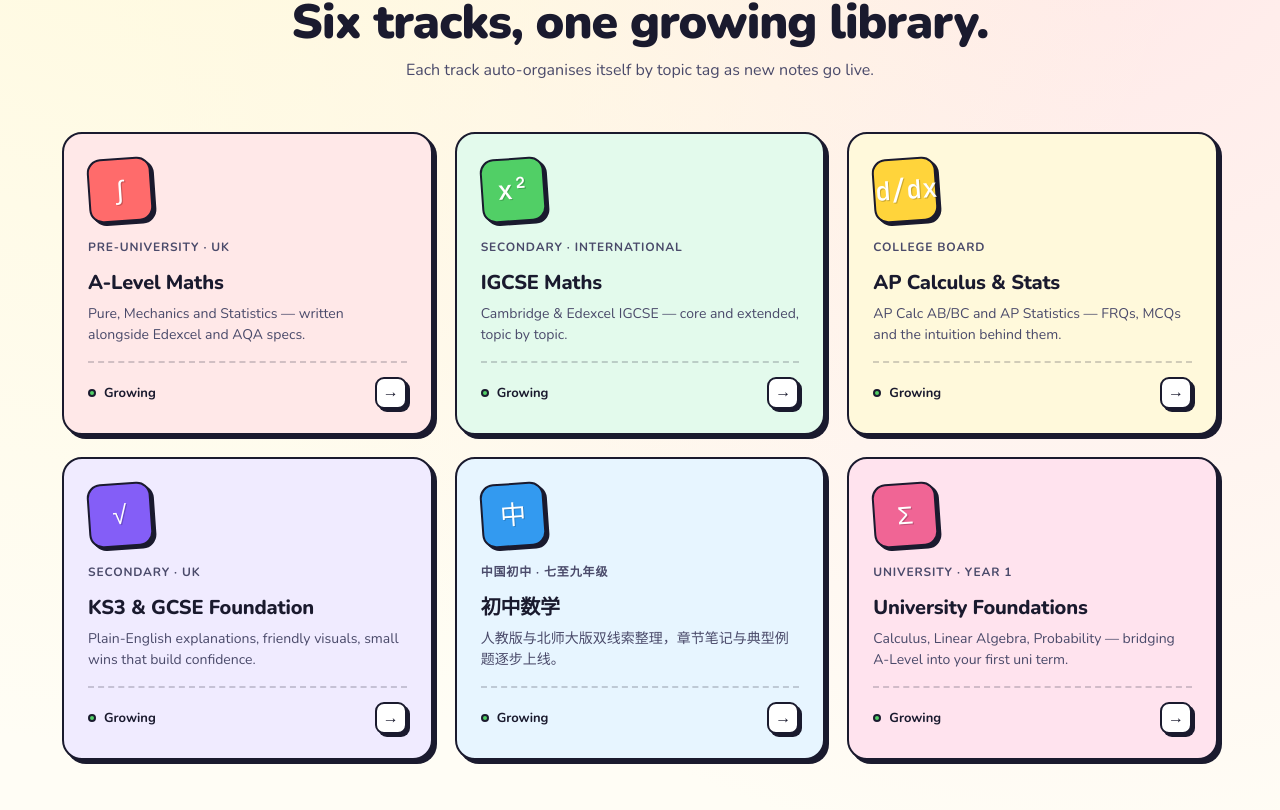
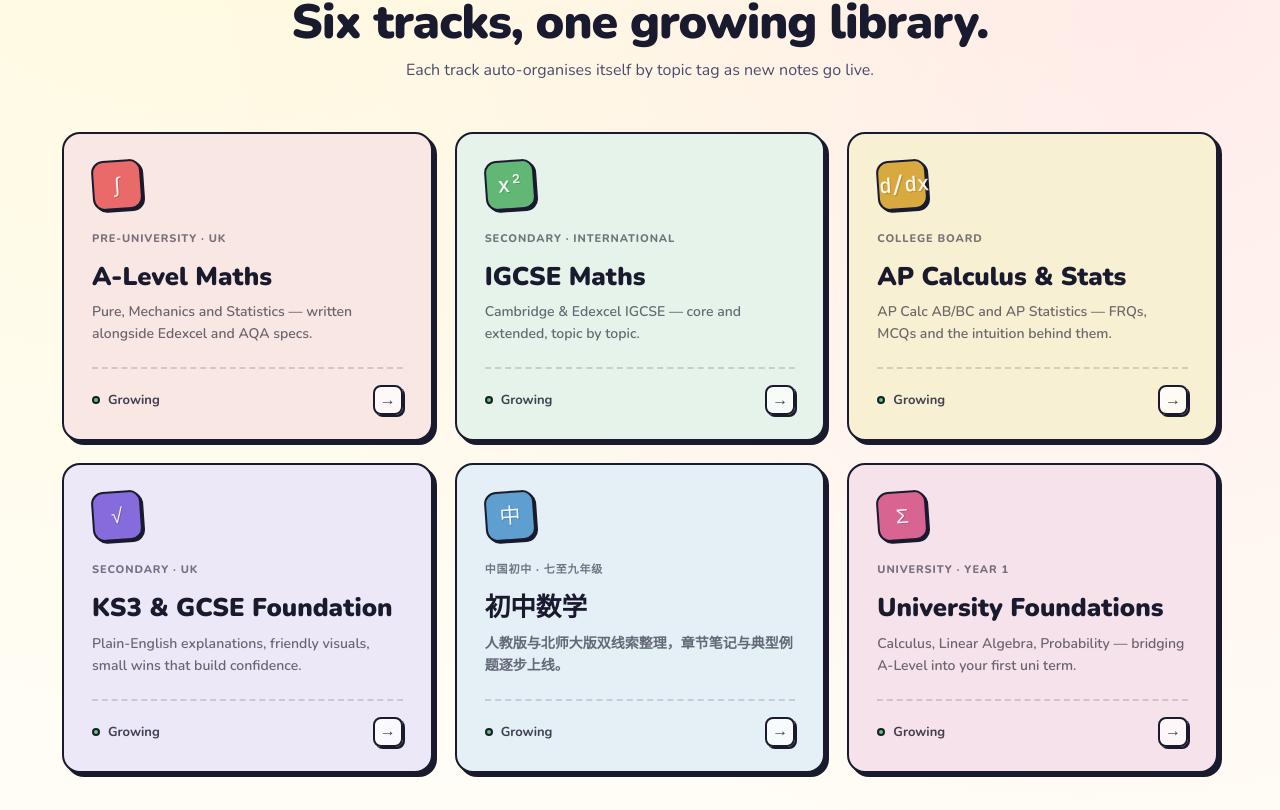
Before and after one commit to pennyzhaozhao/mathnest, a Next.js app: page / in a window 1280 px wide. Shown: the part 770-1580 px from the top of the page. Built offline with nearby package versions, Linux system fonts and the light colour scheme.

Commit message:
courses ui style

```diff
--- a/app/courses/page.tsx
+++ b/app/courses/page.tsx
@@ -18,7 +18,7 @@
         </p>
       </div>
 
-      <div className="grid-3">
+      <div className="grid-3 courses-grid">
         {COURSES.map((c) => {
           const count = allNotes.filter((n) => n.course === c.slug).length;
           return (
--- a/styles/globals.css
+++ b/styles/globals.css
@@ -188,16 +188,16 @@
 .sec-head p { color: var(--ink-soft); max-width: 560px; margin: 10px auto 0; font-size: 16px; }
 
 /* ---------- course colour tokens ---------- */
-[data-color="coral"] { --c-bg: var(--coral-bg);  --c-icon: var(--coral);  --c-badge: var(--coral);  --c-border: var(--coral-deep); }
-[data-color="mint"]  { --c-bg: var(--mint-bg);   --c-icon: var(--mint);   --c-badge: var(--mint);   --c-border: var(--mint-deep);  }
-[data-color="lemon"] { --c-bg: var(--lemon-bg);  --c-icon: var(--lemon);  --c-badge: var(--lemon);  --c-border: var(--lemon-deep); }
-[data-color="lilac"] { --c-bg: var(--lilac-bg);  --c-icon: var(--lilac);  --c-badge: var(--lilac);  --c-border: var(--lilac-deep); }
-[data-color="sky"]   { --c-bg: var(--sky-bg);    --c-icon: var(--sky);    --c-badge: var(--sky);    --c-border: var(--sky-deep);   }
-[data-color="pink"]  { --c-bg: var(--pink-bg);   --c-icon: var(--pink);   --c-badge: var(--pink);   --c-border: var(--pink-deep);  }
+[data-color="coral"] { --c-bg: #F9E7E4; --c-icon: #E96A68; --c-badge: #E96A68; --c-border: #C65A57; }
+[data-color="mint"]  { --c-bg: #E6F3EA; --c-icon: #62B777; --c-badge: #62B777; --c-border: #4B9560; }
+[data-color="lemon"] { --c-bg: #F8F0D2; --c-icon: #D8A93E; --c-badge: #D8A93E; --c-border: #B88B28; }
+[data-color="lilac"] { --c-bg: #ECE8F7; --c-icon: #866BDD; --c-badge: #866BDD; --c-border: #6D55BA; }
+[data-color="sky"]   { --c-bg: #E4F0F6; --c-icon: #5F9FCF; --c-badge: #5F9FCF; --c-border: #477EA8; }
+[data-color="pink"]  { --c-bg: #F6E2EA; --c-icon: #D86492; --c-badge: #D86492; --c-border: #B94E78; }
 
 /* ---------- course cards ---------- */
 .course-card {
-  padding: 24px; border-radius: var(--radius);
+  padding: 26px 28px 24px; border-radius: 18px;
   background: var(--c-bg);
   border: var(--border-width) solid var(--border);
   box-shadow: var(--shadow);
@@ -208,19 +208,28 @@
 .course-card:active { transform: translate(2px,2px); box-shadow: none; }
 
 .course-icon {
-  width: 64px; height: 64px; border-radius: 14px;
+  width: 50px; height: 50px; border-radius: 12px;
   background: var(--c-icon);
-  border: var(--border-width) solid var(--border);
-  box-shadow: var(--shadow-sm);
+  border: 2px solid var(--border);
+  box-shadow: 2px 2px 0 var(--ink);
   display: grid; place-items: center;
-  font-size: 26px; font-family: 'JetBrains Mono', monospace; font-weight: 500;
-  color: #fff; text-shadow: 1px 1px 0 rgba(0,0,0,.2);
-  margin-bottom: 16px;
+  font-size: 21px; font-family: 'JetBrains Mono', monospace; font-weight: 500;
+  color: rgba(255,255,255,.92); text-shadow: 1px 1px 0 rgba(0,0,0,.16);
+  margin-bottom: 20px;
   transform: rotate(-4deg);
 }
-.course-card h3 { font-weight: 800; font-size: 20px; letter-spacing: -.01em; margin-bottom: 4px; }
-.course-card .course-sub { font-size: 12px; font-weight: 700; text-transform: uppercase; letter-spacing: .07em; color: var(--ink-soft); margin-bottom: 10px; }
-.course-card .course-desc { font-size: 14px; color: var(--ink-soft); margin-bottom: 16px; min-height: 40px; line-height: 1.5; }
+.course-card h3 {
+  font-weight: 900; font-size: clamp(22px, 2vw, 26px);
+  letter-spacing: 0; line-height: 1.16; margin-bottom: 10px;
+}
+.course-card .course-sub {
+  font-size: 11px; font-weight: 800; text-transform: uppercase;
+  letter-spacing: .08em; color: rgba(26,26,46,.58); margin-bottom: 14px;
+}
+.course-card .course-desc {
+  font-size: 14px; color: rgba(26,26,46,.64);
+  margin-bottom: 22px; min-height: 42px; line-height: 1.58; font-weight: 600;
+}
 .course-tags { display: flex; flex-wrap: wrap; gap: 6px; margin-bottom: 16px; }
 .course-tags span {
   font-size: 11px; padding: 3px 9px; border-radius: 999px;
@@ -229,14 +238,14 @@
 }
 .course-footer {
   display: flex; justify-content: space-between; align-items: center;
-  padding-top: 14px; border-top: 2px dashed rgba(26,26,46,.2);
-  font-size: 13px; font-weight: 700;
+  padding-top: 16px; border-top: 2px dashed rgba(26,26,46,.16);
+  font-size: 13px; font-weight: 700; color: rgba(26,26,46,.82);
 }
 .course-arrow {
-  width: 32px; height: 32px; border-radius: 9px;
-  background: #fff; display: grid; place-items: center;
+  width: 30px; height: 30px; border-radius: 8px;
+  background: rgba(255,255,255,.72); display: grid; place-items: center;
   border: 2px solid var(--border);
-  box-shadow: var(--shadow-sm);
+  box-shadow: 2px 2px 0 var(--ink);
   font-size: 16px;
   transition: transform .12s;
 }
@@ -682,6 +691,7 @@
 /* ---------- grids ---------- */
 .grid-3 { display: grid; grid-template-columns: repeat(3,1fr); gap: 22px; }
 .grid-2 { display: grid; grid-template-columns: repeat(2,1fr); gap: 22px; }
+.courses-grid { gap: 32px; }
 @media (max-width: 980px) { .grid-3 { grid-template-columns: repeat(2,1fr); } }
 @media (max-width: 620px) { .grid-3, .grid-2 { grid-template-columns: 1fr; } }
 
```
